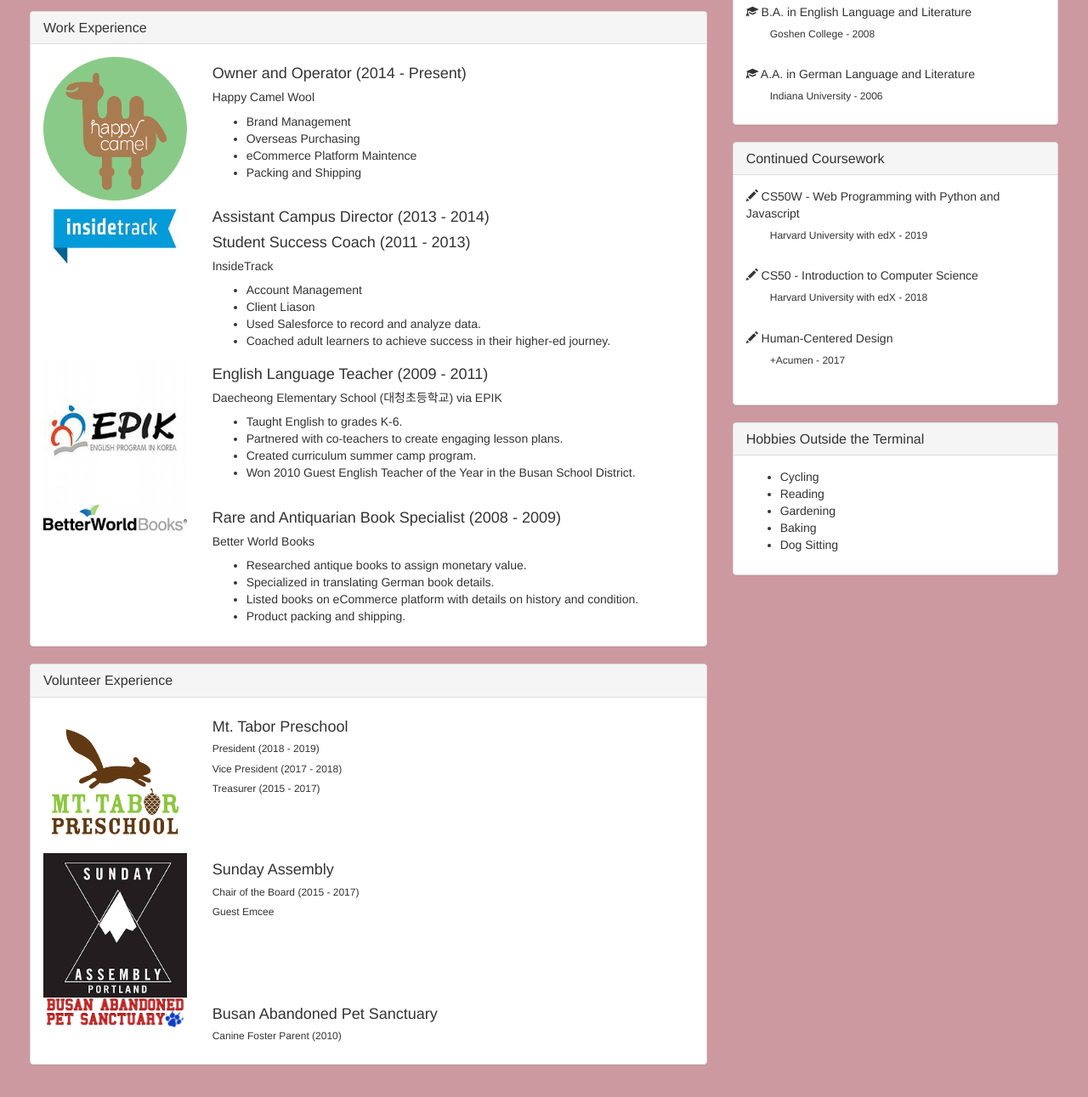
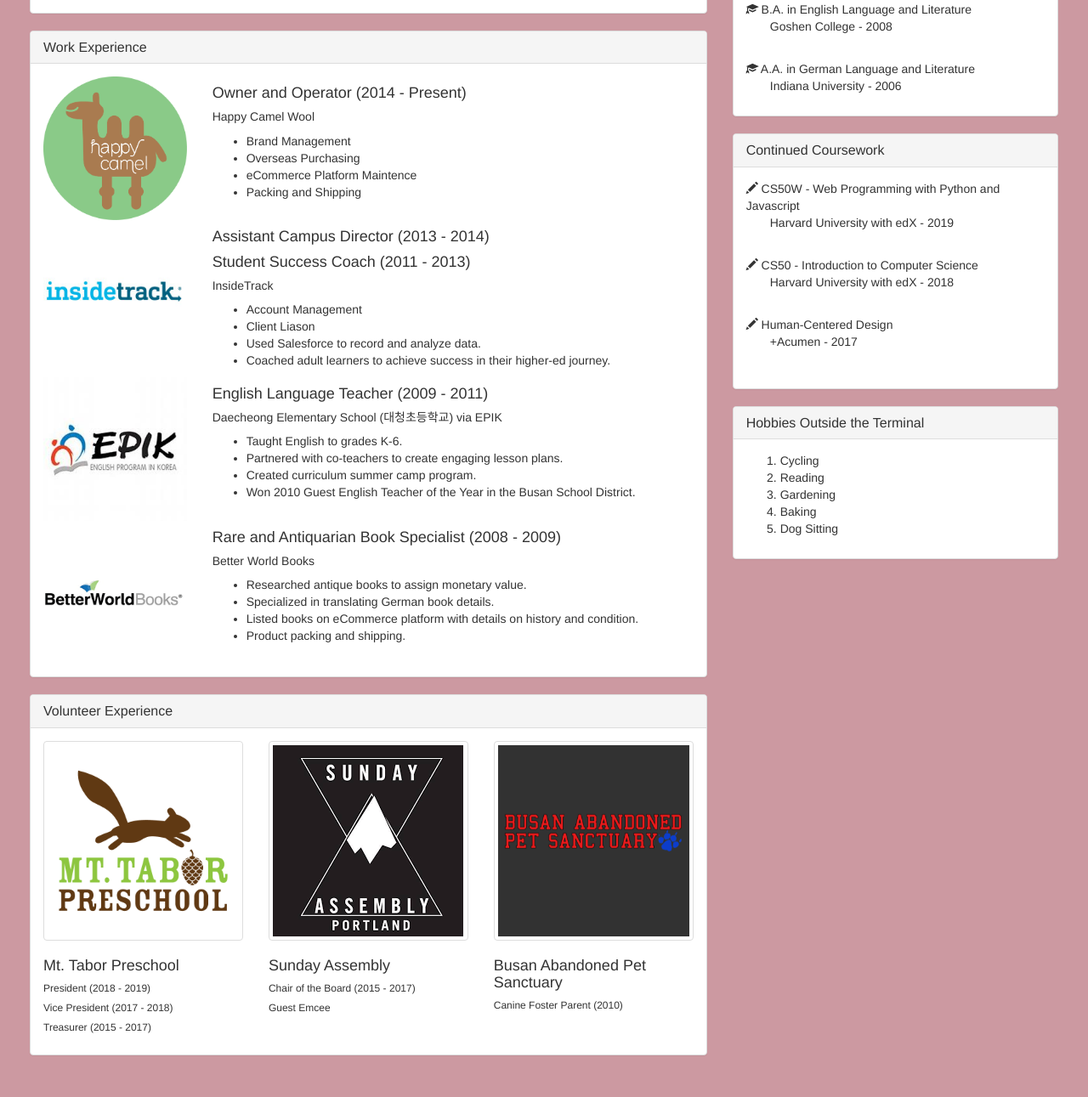
Before and after one commit to kwicz/first-portfolio, a plain HTML site: page index.html in a window 1280 px wide. Shown: the part 1363-2654 px from the top of the page at 85% size. Drawn offline with Linux system fonts and the light colour scheme.

Commit message:
improved work and volunteer formatting

```diff
--- a/css/styles.css
+++ b/css/styles.css
@@ -18,15 +18,21 @@ body {
 
 .projects img {
   width: 75%;
-  float: right;
 }
 
 .source {
   text-align: center;
 }
 
+.work {
+	text-align: center;
+	display: inline-block;
+}
+
 .logo {
-	width: 100%;
+  display: block;
+  max-width: 100%;
+  height: auto;
 }
 
 #html-css {
@@ -57,10 +63,10 @@ body {
 	width: 40%;
 }
 
-.education h6 {
+.education p {
 	text-indent: 8%;
 }
 
-.coursework h6 {
+.coursework p {
 	text-indent: 8%;
 }
--- a/index.html
+++ b/index.html
@@ -48,12 +48,12 @@
 												<li>Flask</li>
 												<li>Postgres SQL</li>
 												<li>Alpha Vantage API</li>
-												<li>Harvard's CS50 IDE</li>
 												<li>Bootstrap</li>
 											</ul>
 										</div>
 										<div class="col-md-9 source">
 											<img src="img/finance.png" alt="project screenshot">
+											<br>
 											<a target="_blank" href="https://github.com/kwicz/finance">Source Code</a>
 										</div>
 									</div>
@@ -77,6 +77,7 @@
 										</div>
 										<div class="col-md-9 source">
 											<img src="img/books.png" alt="project screenshot">
+											<br>
 											<a target="_blank" href="https://github.com/kwicz/books">Source Code</a>
 										</div>
 									</div>
@@ -100,6 +101,7 @@
 										</div>
 										<div class="col-md-9 source">
 											<img src="img/flack.png" alt="project screenshot">
+											<br>
 											<a target="_blank" href="https://github.com/kwicz/flack" >Source Code</a>
 										</div>
 									</div>
@@ -118,7 +120,7 @@
 
 							<!-- Happy Camel -->
 							<div class="row">
-								<div class="col-md-3">
+								<div class="col-md-3 work">
 									<a target="_blank" href="https://www.happycamelwool.com/">
 										<img class="logo" src="img/happycamel.png">
 									</a>
@@ -137,9 +139,9 @@
 
 							<!-- InsideTrack -->
 							<div class="row">
-								<div class="col-md-3">
+								<div class="col-md-3 work">
 									<a target="_blank" href="https://www.insidetrack.com/">
-										<img class="logo" src="img/insidetrack.jpeg">
+										<img class="logo" src="img/itksquare.jpg">
 									</a>
 								</div>
 								<div class="col-md-9">
@@ -157,7 +159,7 @@
 
 							<!-- Daecheong -->
 							<div class="row">
-								<div class="col-md-3">
+								<div class="col-md-3 work">
 									<a target="_blank" href="https://goo.gl/maps/irgSUH8iPx9RdAX18">
 										<img class="logo" src="img/epik.jpeg">
 									</a>
@@ -176,9 +178,9 @@
 
 							<!-- Better World Books -->
 							<div class="row">
-								<div class="col-md-3">
+								<div class="col-md-3 work">
 									<a target="_blank" href="https://www.betterworldbooks.com/">
-										<img class="logo" src="img/betterworld.png">
+										<img class="logo" src="img/bwbsquare.png">
 									</a>
 								</div>
 								<div class="col-md-9">
@@ -202,48 +204,39 @@
 						</div>
 						<div class="panel-body">
 
+							<div class="row">
+
 							  <!-- Mt. Tabor Preschool -->
-							<div class="row">
-								<div class="col-md-3">
-									<a target="_blank" href="https://www.mttaborpreschool.org/">
-										<img class="logo" src="img/mtp.png">
+							  <div class="col-md-4">
+							    <a href="https://www.mttaborpreschool.org/" class="thumbnail" target="_blank">
+							      <img src="img/mtp.png" alt="Mt. Tabor Preschool Logo">
 							    </a>
-								</div>
-								<div class="col-md-9">
 							    <h4>Mt. Tabor Preschool</h4>
 									<h6>President (2018 - 2019)</h6>
 									<h6>Vice President (2017 - 2018)</h6>
 									<h6>Treasurer (2015 - 2017)</h6>
 							  </div>
-							</div>
 
 							  <!-- Sunday Assembly -->
-							<div class="row">
-								<div class="col-md-3">
-									<a target="_blank" href="https://https://www.sundayassemblypdx.org/">
-										<img class="logo" src="img/sapdx.png">
+							  <div class="col-md-4">
+							    <a href="https://https://www.sundayassemblypdx.org/" class="thumbnail" target="_blank">
+							      <img src="img/sapdx.png" alt="Sunday Assembly PDX logo">
 							    </a>
-								</div>
-								<div class="col-md-9">
 							    <h4>Sunday Assembly</h4>
 									<h6>Chair of the Board (2015 - 2017)</h6>
 									<h6>Guest Emcee</h6>
 							  </div>
-							</div>
 
 							  <!-- BAPS -->
-							<div class="row">
-								<div class="col-md-3">
-									<a target="_blank" href="http://www.bapskorea.org/">
-										<img class="logo" src="img/baps.png">
+							  <div class="col-md-4">
+							    <a href="http://www.bapskorea.org/" class="thumbnail" target="_blank">
+							      <img src="img/bapssquare.png" alt="Busan Abandoned Pet Sanctuary logo">
 							    </a>
-								</div>
-								<div class="col-md-9">
 							    <h4>Busan Abandoned Pet Sanctuary</h4>
 									<h6>Canine Foster Parent (2010)</h6>
 							  </div>
+
 							</div>
-
 						</div>
 					</div>
 				</div>
@@ -321,15 +314,15 @@
 						<div class="panel-body">
 							<span class="glyphicon glyphicon-education" aria-hidden="true"> </span>
 							TESOL Certification
-							<h6>Goshen College - 2008</h6>
+							<p>Goshen College - 2008</p>
 							<br>
 							<span class="glyphicon glyphicon-education" aria-hidden="true"></span>
 							B.A. in English Language and Literature
-							<h6>Goshen College - 2008</h6>
+							<p>Goshen College - 2008</p>
 							<br>
 							<span class="glyphicon glyphicon-education" aria-hidden="true"></span>
 							A.A. in German Language and Literature
-							<h6>Indiana University - 2006</h6>
+							<p>Indiana University - 2006</p>
 						</div>
 					</div>
 
@@ -341,15 +334,15 @@
 						<div class="panel-body">
 							<span class="glyphicon glyphicon-pencil" aria-hidden="true"> </span>
 							CS50W - Web Programming with Python and Javascript
-							<h6>Harvard University with edX - 2019</h6>
+							<p>Harvard University with edX - 2019</p>
 							<br>
 							<span class="glyphicon glyphicon-pencil" aria-hidden="true"> </span>
 							CS50 - Introduction to Computer Science
-							<h6>Harvard University with edX - 2018</h6>
+							<p>Harvard University with edX - 2018</p>
 							<br>
 							<span class="glyphicon glyphicon-pencil" aria-hidden="true"> </span>
 							Human-Centered Design
-							<h6>+Acumen - 2017</h6>
+							<p>+Acumen - 2017</p>
 							<br>
 						</div>
 					</div>
@@ -360,13 +353,13 @@
 							<h3 class="panel-title">Hobbies Outside the Terminal</h3>
 						</div>
 						<div class="panel-body">
-							<ul>
+							<ol>
 								<li>Cycling</li>
 								<li>Reading</li>
 								<li>Gardening</li>
 								<li>Baking</li>
 								<li>Dog Sitting</li>
-							</ul>
+							</ol>
 						</div>
 					</div>
 
```
Also changed, not shown: img/bapssquare.png (added), img/bwbsquare.png (added), img/camelheader.png (added), img/itksquare.jpg (added), 1 other file. Lines whose indentation alone changed are shown as unchanged.
